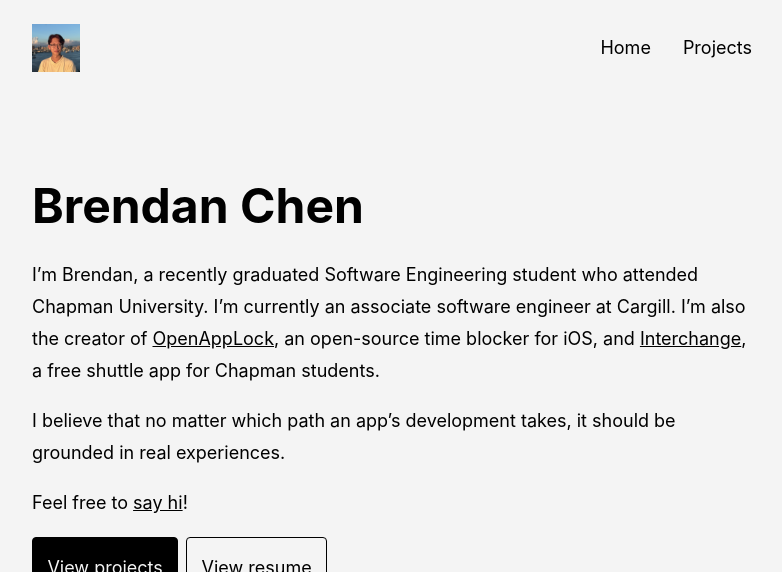
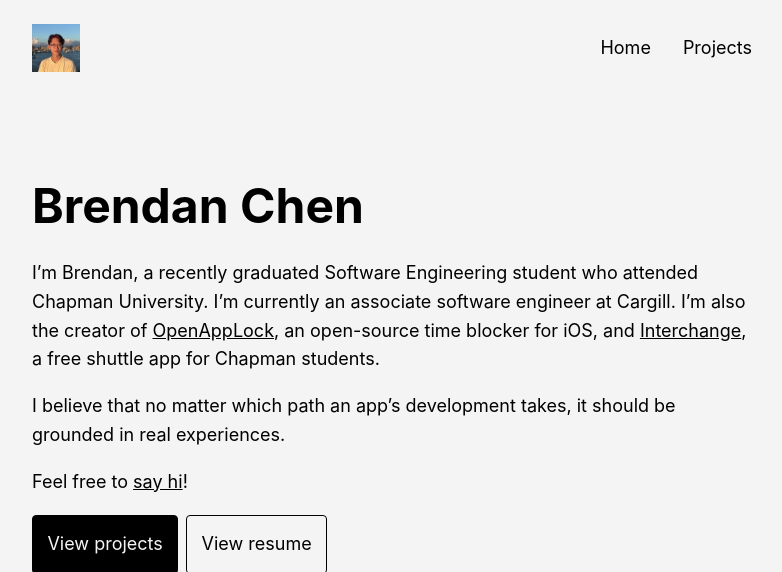
Before and after one commit to brendan-ch/brendan-ch.github.io, a Jekyll site: the page built from index.md, in a window 1280 px wide. Shown: the top 572 px of the page, without its empty margins (248-1030 px from the left). Built offline with Jekyll 4.4.1, drawn with Linux system fonts in a browser that asks for light colours; grey boxes are pictures that could not be loaded.

Commit message:
Change the line height

```diff
--- a/assets/css/global.css
+++ b/assets/css/global.css
@@ -48,7 +48,7 @@ p,
 a,
 ul,
 ol {
-    line-height: 32px;
+    line-height: 1.6em;
     font-size: 18px;
 }
 
```
